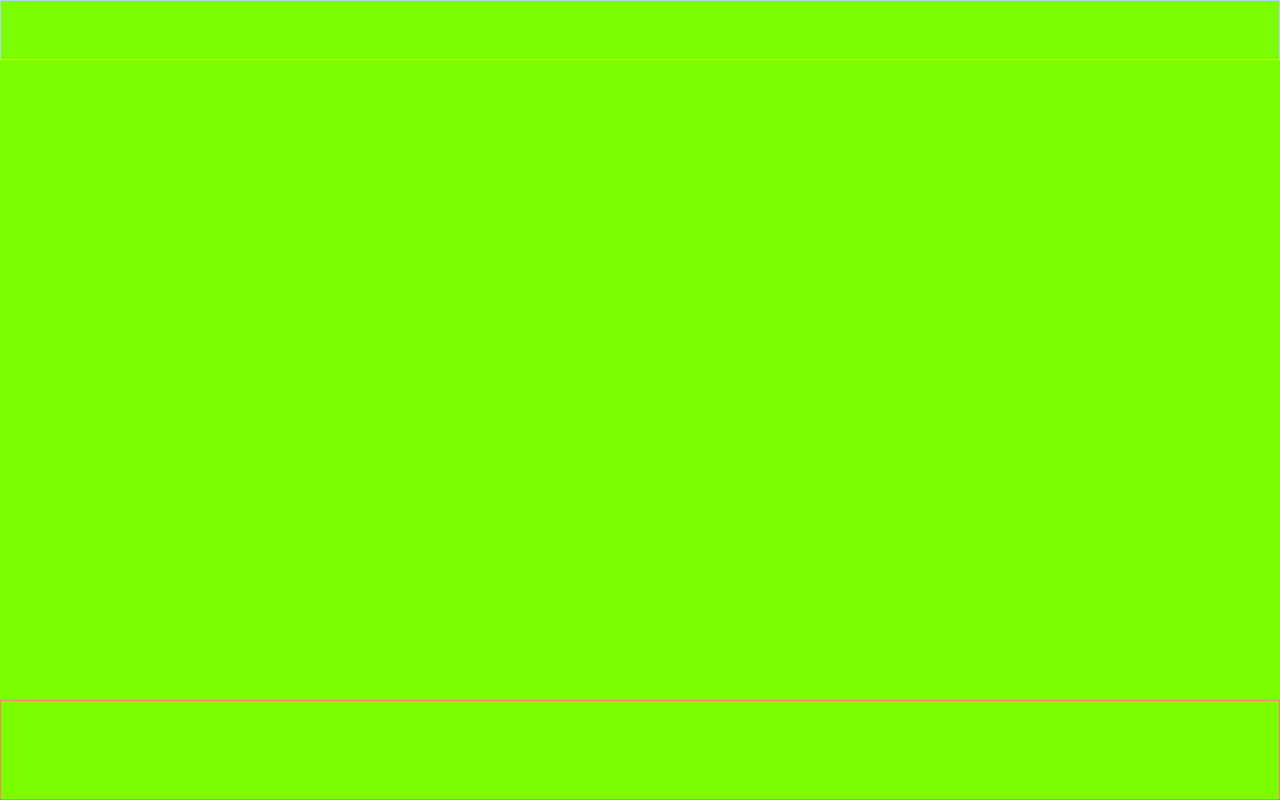
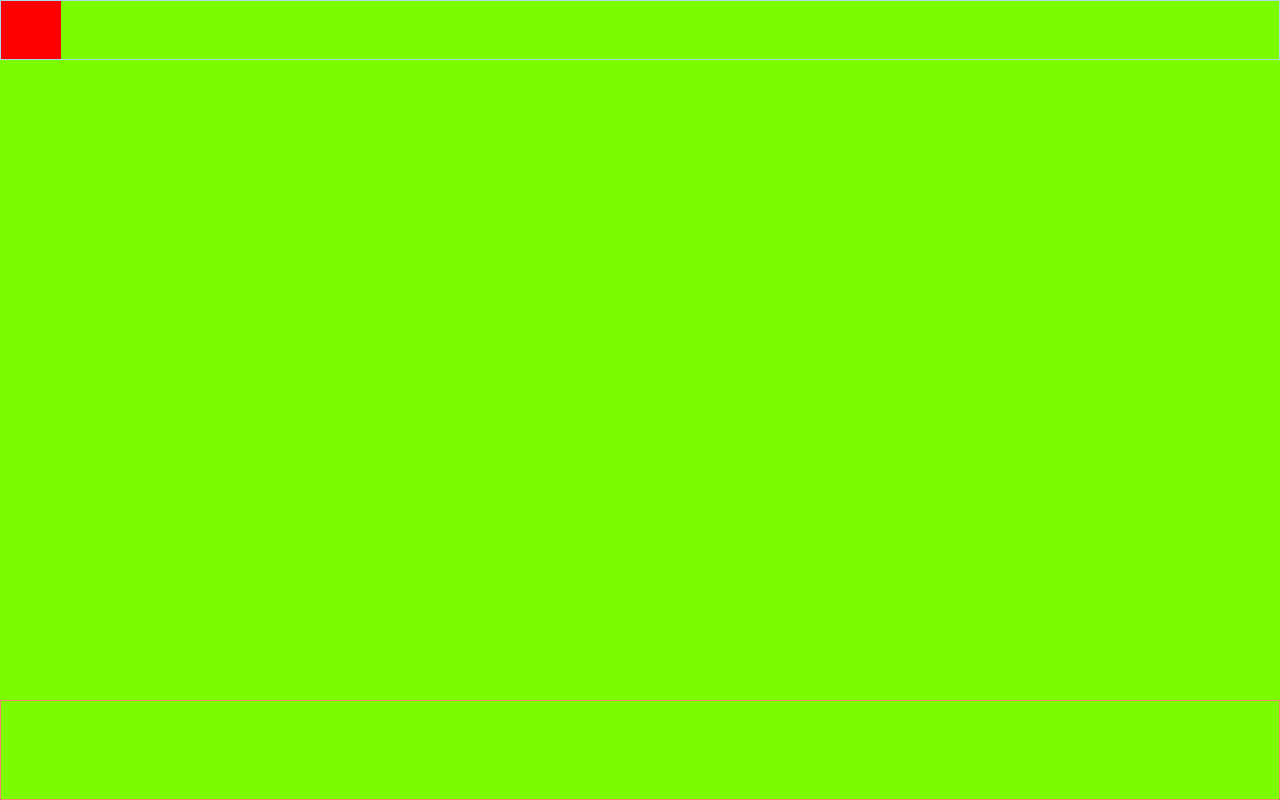
Before and after one commit to wood815ctiy/1111111, a plain HTML site: page index.html in a window 1280 px wide. Drawn offline with Linux system fonts and the light colour scheme.

Commit message:
添加logo

```diff
--- a/index.html
+++ b/index.html
@@ -8,7 +8,9 @@
 </head>
 <body>
   <div class="containter">
-    <div class="header"></div>
+    <div class="header">
+      <div class="logo"></div>
+    </div>
     <div class="content"></div>
     <div class="footer"></div>
   </div>
```
